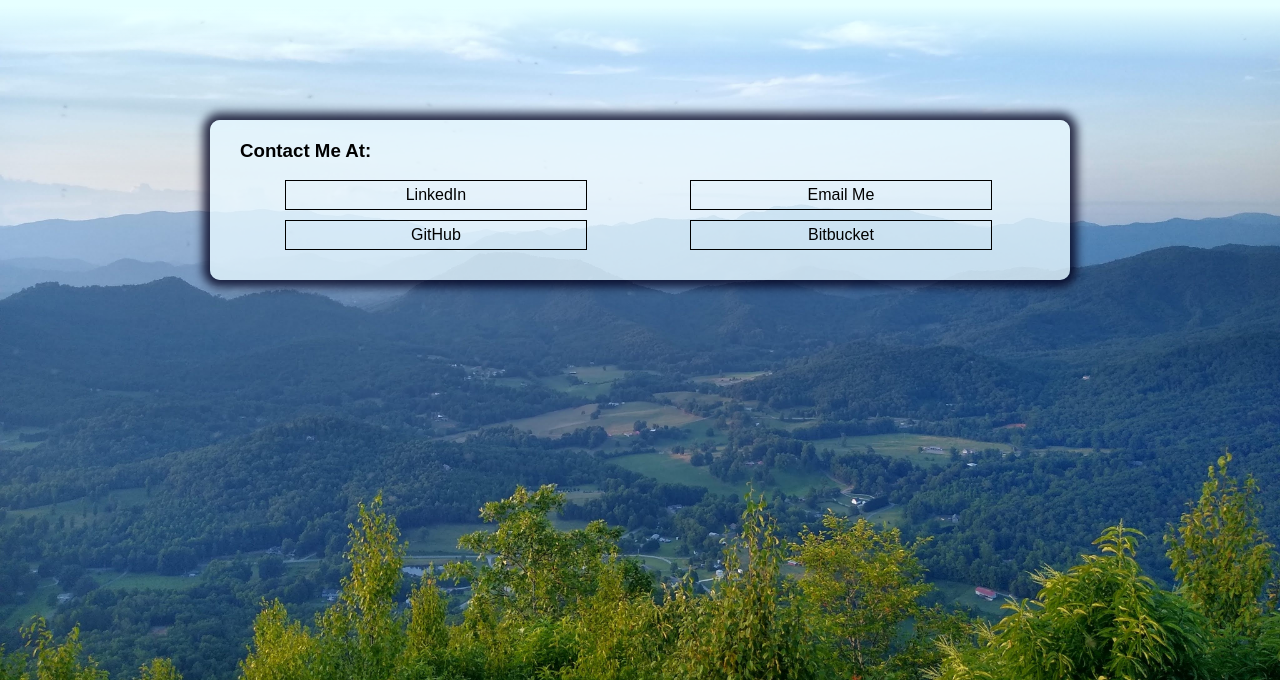
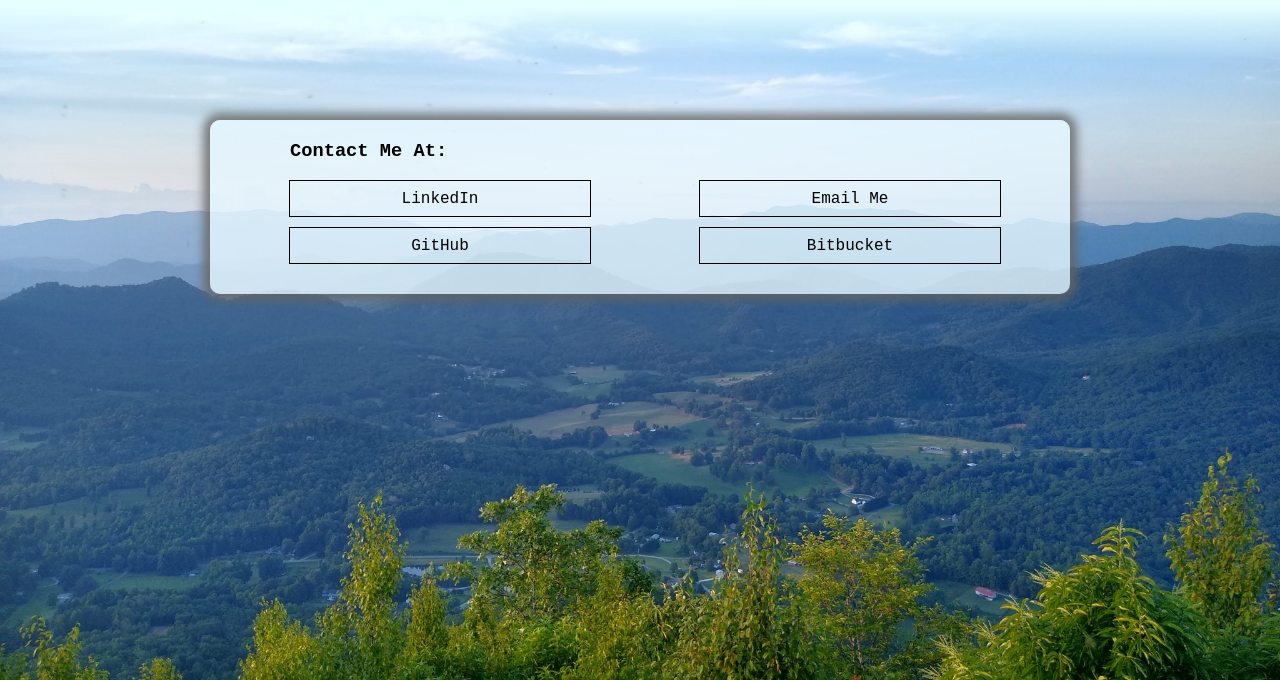
Before and after one commit to alexofceaser85/PersonalPortfolio, a website: page Contact-Section.html in a window 1280 px wide. Shown: the part 120-800 px from the top of the page. Drawn offline with nearby package versions, Linux system fonts and the light colour scheme.

Commit message:
Added new font families and changed margin for contact header, as well as other small changes

```diff
--- a/Contact-Section.html
+++ b/Contact-Section.html
@@ -20,11 +20,11 @@
                 </header>
 
                 <div id = "social-buttons-container">
-                    <a id = "linkedin-link" class = "portfolio-button" href = "https://www.linkedin.com/in/alex-decesare-ba3198172/">LinkedIn</a>
-                    <a id = "email-link" class = "portfolio-button" href="mailto:Contact@AlexDeCesare.com">Email Me</a>
+                    <a id = "linkedin-link" class = "portfolio-button" href = "https://www.linkedin.com/in/alex-decesare-ba3198172/"><span>LinkedIn</span></a>
+                    <a id = "email-link" class = "portfolio-button" href="mailto:Contact@AlexDeCesare.com"><span>Email Me</span></a>
 
-                    <a id = "github-link" class = "portfolio-button" href = "https://github.com/alexofceaser85">GitHub</a>
-                    <a id = "bitbucket-link" class = "portfolio-button" href = "https://bitbucket.org/AlexDeCesare/">Bitbucket</a>
+                    <a id = "github-link" class = "portfolio-button" href = "https://github.com/alexofceaser85"><span>GitHub</span></a>
+                    <a id = "bitbucket-link" class = "portfolio-button" href = "https://bitbucket.org/AlexDeCesare/"><span>Bitbucket</span></a>
                 </div>
             </article>
         </section>
--- a/Header.html
+++ b/Header.html
@@ -2,7 +2,6 @@
 
     <div id="text-container">
         <h1 id="name" class="header-text">Alex DeCesare</h1>
-        <h2 id="title" class="header-text">Web Developer</h2>
     </div>
 
     <nav id="header-navbar">
--- a/scss/HeaderStyleSheet.scss
+++ b/scss/HeaderStyleSheet.scss
@@ -10,7 +10,6 @@
 
 
 html {
-    font-family: Arial, Helvetica Neue, Helvetica, sans-serif;
 
     body {
         display: grid;
@@ -62,8 +61,8 @@ html {
                     }
 
                     .header-nav-button:hover {
-                        background-color: rgba(21, 24, 25, 1);
-                        box-shadow: 0px 0px 10px rgba(170, 250, 250, 1);
+                        background-color: rgba(0, 0, 0, .75);
+                        box-shadow: 0px 0px 10px 5px rgba(170, 250, 250, 1);
                         color: rgba(170, 250, 250, 1);
                         font-size: 1.1em;
                     }
--- a/scss/SectionStyleSheet.scss
+++ b/scss/SectionStyleSheet.scss
@@ -3,6 +3,8 @@ html {
     ::-webkit-scrollbar {
         width: 0;
     }
+
+    font-family: courier new, courier;
 
     body {
 
@@ -16,7 +18,7 @@ html {
                 text-align: justify;
                 padding: 1px 30px 5px 30px;
                 margin: 60px auto 60px auto;
-                box-shadow: 0 0px 10px 7px rgb(0 0 30 / 80%);
+                box-shadow: 0 0px 10px 7px rgba(100, 100, 100, .8);
                 border-radius: 10px;
 
                 .paragraph-text {
@@ -27,7 +29,6 @@ html {
                 .portfolio-button {
                     border: 1px solid rgba(0, 0, 0, 1);
                     color: rgba(0, 0, 0, 1);
-                    display: block;
                     padding: 5px 0 5px 0;
                     max-width: 300px;
                     width: 100%;
@@ -35,6 +36,10 @@ html {
                     margin-right: auto;
                     text-align: center;
                     text-decoration: none;
+                    height: 25px;
+                    display: flex;
+                    justify-content: center;
+                    flex-direction: column;
                 }
 
                 .center-text {
@@ -50,17 +55,32 @@ html {
                 }
 
                 .portfolio-button:hover {
-                    background-color: rgba(21, 24, 25, 1);
+                    background-color: rgba(0, 0, 0, .75);
                     color: rgba(170, 250, 250, 1);
+                    box-shadow: 0px 0px 10px 2px rgba(170, 250, 250, 1);
+                    font-size: 1.1em;
                 }
 
             }
+
+            #contact-header {
+                display: grid;
+                grid-template-columns: 50% 50%;
+
+                h1 {
+                    max-width: 300px;
+                    margin-left: auto;
+                    margin-right: auto;
+                    width: 100%;
+                }
+            }
+
             #social-links {
                 padding-bottom: 30px;
 
                 #social-buttons-container {
                     display: grid;
-                    grid-template-columns: auto auto;
+                    grid-template-columns: 50% 50%;
                     grid-gap: 10px;
                 }
             }
```
Also changed, not shown: index.html (+2 -2 lines), css/HeaderStyleSheet.css, css/SectionStyleSheet.css, 2 other files.
